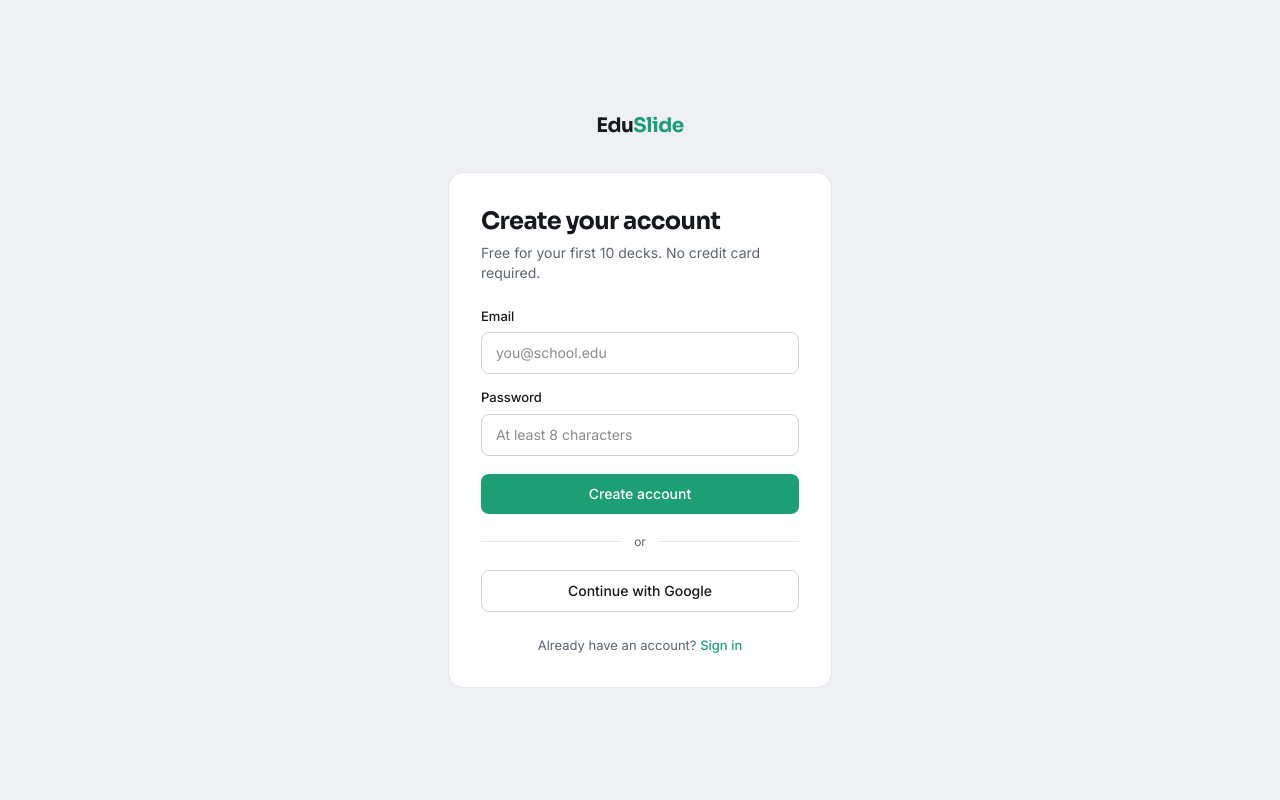
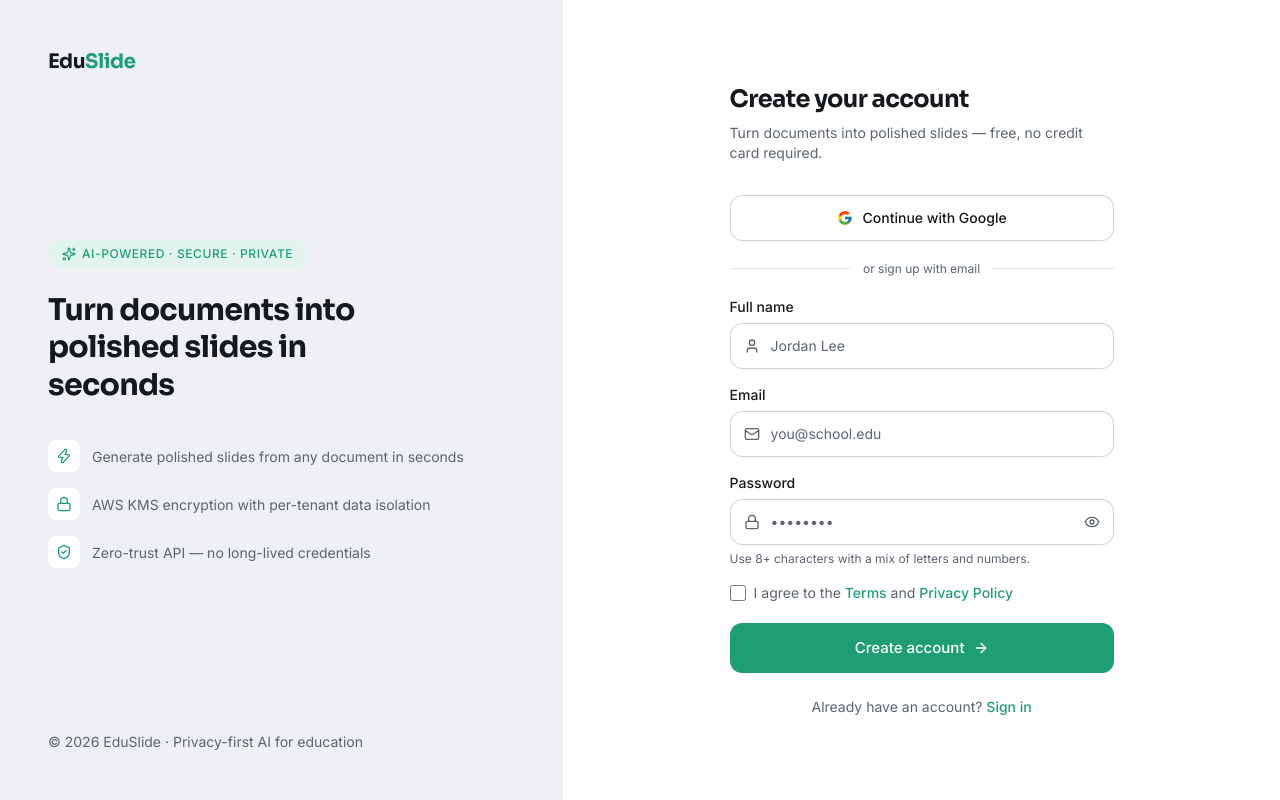
Before and after one commit to Guddu-Pandit/EduSlide, a Next.js app: page /signup in a window 1280 px wide. Built offline with nearby package versions, Linux system fonts and the light colour scheme.

Commit message:
feat: refactor authentication components; remove old layout and pages, integrate error handling in Login and Signup forms

```diff
--- a/app/(auth)/layout.tsx
+++ /dev/null
@@ -1,18 +0,0 @@
-import Link from "next/link";
-import { ReactNode } from "react";
-
-export default function AuthLayout({ children }: { children: ReactNode }) {
-  return (
-    <div className="flex min-h-screen flex-col items-center justify-center bg-surface-3 px-6 py-16">
-      <Link
-        href="/"
-        className="mb-8 font-display text-xl font-bold tracking-tight text-text-strong"
-      >
-        Edu<span className="text-brand">Slide</span>
-      </Link>
-      <div className="w-full max-w-sm rounded-2xl border border-border-soft bg-surface-1 p-8">
-        {children}
-      </div>
-    </div>
-  );
-}
--- a/app/(auth)/login/page.tsx
+++ /dev/null
@@ -1,110 +0,0 @@
-import { login, sendMagicLink, signInWithGoogle } from "@/app/lib/auth-actions";
-
-export default async function LoginPage({
-  searchParams,
-}: {
-  searchParams: Promise<{ error?: string; message?: string }>;
-}) {
-  const { error, message } = await searchParams;
-
-  return (
-    <>
-      <h1 className="mb-1.5 font-display text-2xl font-bold tracking-tight text-text-strong">
-        Welcome back
-      </h1>
-      <p className="mb-6 text-sm text-text-muted">
-        Sign in to your EduSlide workspace.
-      </p>
-
-      {error && (
-        <p className="mb-5 rounded-lg bg-[#fbeaea] px-3.5 py-2.5 text-[13px] text-[#b3261e]">
-          {error}
-        </p>
-      )}
-      {message && (
-        <p className="mb-5 rounded-lg bg-brand-tint px-3.5 py-2.5 text-[13px] text-brand">
-          {message}
-        </p>
-      )}
-
-      <form action={login} className="flex flex-col gap-3.5">
-        <div>
-          <label
-            htmlFor="email"
-            className="mb-1.5 block text-[13px] font-medium text-text-strong"
-          >
-            Email
-          </label>
-          <input
-            id="email"
-            name="email"
-            type="email"
-            required
-            placeholder="you@school.edu"
-            className="w-full rounded-lg border border-border-mid bg-surface-1 px-3.5 py-2.5 text-sm text-text-strong outline-none focus:border-brand"
-          />
-        </div>
-        <div>
-          <label
-            htmlFor="password"
-            className="mb-1.5 block text-[13px] font-medium text-text-strong"
-          >
-            Password
-          </label>
-          <input
-            id="password"
-            name="password"
-            type="password"
-            required
-            placeholder="••••••••"
-            className="w-full rounded-lg border border-border-mid bg-surface-1 px-3.5 py-2.5 text-sm text-text-strong outline-none focus:border-brand"
-          />
-        </div>
-        <button
-          type="submit"
-          className="mt-1 rounded-lg bg-brand px-5 py-2.5 text-sm font-medium text-white transition-colors hover:bg-brand-hover"
-        >
-          Sign in
-        </button>
-      </form>
-
-      <form action={sendMagicLink} className="mt-3 flex gap-2">
-        <input
-          name="email"
-          type="email"
-          required
-          placeholder="Or email me a magic link"
-          className="w-full rounded-lg border border-border-mid bg-surface-1 px-3.5 py-2.5 text-sm text-text-strong outline-none focus:border-brand"
-        />
-        <button
-          type="submit"
-          className="shrink-0 rounded-lg border border-border-strong px-4 py-2.5 text-sm text-text-strong transition-colors hover:bg-surface-2"
-        >
-          Send
-        </button>
-      </form>
-
-      <div className="my-5 flex items-center gap-3">
-        <span className="h-px flex-1 bg-border-soft" />
-        <span className="text-xs text-text-muted">or</span>
-        <span className="h-px flex-1 bg-border-soft" />
-      </div>
-
-      <form action={signInWithGoogle}>
-        <button
-          type="submit"
-          className="w-full rounded-lg border border-border-mid bg-surface-1 px-5 py-2.5 text-sm font-medium text-text-strong transition-colors hover:bg-surface-2"
-        >
-          Continue with Google
-        </button>
-      </form>
-
-      <p className="mt-6 text-center text-[13px] text-text-muted">
-        Don&apos;t have an account?{" "}
-        <a href="/signup" className="font-medium text-brand">
-          Sign up
-        </a>
-      </p>
-    </>
-  );
-}
--- a/app/(auth)/signup/page.tsx
+++ /dev/null
@@ -1,90 +0,0 @@
-import { signInWithGoogle, signup } from "@/app/lib/auth-actions";
-
-export default async function SignupPage({
-  searchParams,
-}: {
-  searchParams: Promise<{ error?: string }>;
-}) {
-  const { error } = await searchParams;
-
-  return (
-    <>
-      <h1 className="mb-1.5 font-display text-2xl font-bold tracking-tight text-text-strong">
-        Create your account
-      </h1>
-      <p className="mb-6 text-sm text-text-muted">
-        Free for your first 10 decks. No credit card required.
-      </p>
-
-      {error && (
-        <p className="mb-5 rounded-lg bg-[#fbeaea] px-3.5 py-2.5 text-[13px] text-[#b3261e]">
-          {error}
-        </p>
-      )}
-
-      <form action={signup} className="flex flex-col gap-3.5">
-        <div>
-          <label
-            htmlFor="email"
-            className="mb-1.5 block text-[13px] font-medium text-text-strong"
-          >
-            Email
-          </label>
-          <input
-            id="email"
-            name="email"
-            type="email"
-            required
-            placeholder="you@school.edu"
-            className="w-full rounded-lg border border-border-mid bg-surface-1 px-3.5 py-2.5 text-sm text-text-strong outline-none focus:border-brand"
-          />
-        </div>
-        <div>
-          <label
-            htmlFor="password"
-            className="mb-1.5 block text-[13px] font-medium text-text-strong"
-          >
-            Password
-          </label>
-          <input
-            id="password"
-            name="password"
-            type="password"
-            required
-            minLength={8}
-            placeholder="At least 8 characters"
-            className="w-full rounded-lg border border-border-mid bg-surface-1 px-3.5 py-2.5 text-sm text-text-strong outline-none focus:border-brand"
-          />
-        </div>
-        <button
-          type="submit"
-          className="mt-1 rounded-lg bg-brand px-5 py-2.5 text-sm font-medium text-white transition-colors hover:bg-brand-hover"
-        >
-          Create account
-        </button>
-      </form>
-
-      <div className="my-5 flex items-center gap-3">
-        <span className="h-px flex-1 bg-border-soft" />
-        <span className="text-xs text-text-muted">or</span>
-        <span className="h-px flex-1 bg-border-soft" />
-      </div>
-
-      <form action={signInWithGoogle}>
-        <button
-          type="submit"
-          className="w-full rounded-lg border border-border-mid bg-surface-1 px-5 py-2.5 text-sm font-medium text-text-strong transition-colors hover:bg-surface-2"
-        >
-          Continue with Google
-        </button>
-      </form>
-
-      <p className="mt-6 text-center text-[13px] text-text-muted">
-        Already have an account?{" "}
-        <a href="/login" className="font-medium text-brand">
-          Sign in
-        </a>
-      </p>
-    </>
-  );
-}
--- a/app/components/auth/LoginForm.tsx
+++ b/app/components/auth/LoginForm.tsx
@@ -4,19 +4,40 @@ import { useState } from "react";
 import Link from "next/link";
 import { ArrowRight, Eye, EyeOff, Lock, Mail } from "lucide-react";
 import GoogleIcon from "./GoogleIcon";
+import { login, sendMagicLink, signInWithGoogle } from "@/app/lib/auth-actions";
 
-export default function LoginForm() {
+export default function LoginForm({
+  error,
+  message,
+}: {
+  error?: string;
+  message?: string;
+}) {
   const [showPassword, setShowPassword] = useState(false);
+  const [mode, setMode] = useState<"password" | "magic-link">("password");
 
   return (
-    <form className="flex flex-col gap-4">
+    <div className="flex flex-col gap-4">
+      {error && (
+        <p className="rounded-lg bg-[#fbeaea] px-3.5 py-2.5 text-[13px] text-[#b3261e]">
+          {error}
+        </p>
+      )}
+      {message && (
+        <p className="rounded-lg bg-brand-tint px-3.5 py-2.5 text-[13px] text-brand">
+          {message}
+        </p>
+      )}
+
+      <form action={signInWithGoogle}>
         <button
-        type="button"
-        className="flex items-center justify-center gap-2.5 rounded-xl border border-border-mid bg-surface-1 px-4 py-3 text-sm font-medium text-text-strong transition-colors hover:bg-surface-2"
+          type="submit"
+          className="flex w-full items-center justify-center gap-2.5 rounded-xl border border-border-mid bg-surface-1 px-4 py-3 text-sm font-medium text-text-strong transition-colors hover:bg-surface-2"
         >
           <GoogleIcon />
           Continue with Google
         </button>
+      </form>
 
       <div className="flex items-center gap-3 py-1">
         <span className="h-px flex-1 bg-border-soft" />
@@ -24,11 +45,16 @@ export default function LoginForm() {
         <span className="h-px flex-1 bg-border-soft" />
       </div>
 
+      <form
+        action={mode === "password" ? login : sendMagicLink}
+        className="flex flex-col gap-4"
+      >
         <label className="flex flex-col gap-1.5">
           <span className="text-sm font-medium text-text-strong">Email</span>
           <div className="relative">
             <Mail className="pointer-events-none absolute left-3.5 top-1/2 h-4 w-4 -translate-y-1/2 text-text-muted" />
             <input
+              name="email"
               type="email"
               required
               autoComplete="email"
@@ -38,9 +64,12 @@ export default function LoginForm() {
           </div>
         </label>
 
+        {mode === "password" && (
           <label className="flex flex-col gap-1.5">
             <div className="flex items-center justify-between">
-          <span className="text-sm font-medium text-text-strong">Password</span>
+              <span className="text-sm font-medium text-text-strong">
+                Password
+              </span>
               <Link
                 href="/forgot-password"
                 className="text-xs font-medium text-brand hover:text-brand-hover"
@@ -51,6 +80,7 @@ export default function LoginForm() {
             <div className="relative">
               <Lock className="pointer-events-none absolute left-3.5 top-1/2 h-4 w-4 -translate-y-1/2 text-text-muted" />
               <input
+                name="password"
                 type={showPassword ? "text" : "password"}
                 required
                 autoComplete="current-password"
@@ -71,21 +101,27 @@ export default function LoginForm() {
               </button>
             </div>
           </label>
-
-      <label className="flex items-center gap-2 text-sm text-text-muted">
-        <input
-          type="checkbox"
-          className="h-4 w-4 rounded border-border-mid text-brand focus:ring-2 focus:ring-brand-tint"
-        />
-        Remember me for 30 days
-      </label>
+        )}
 
         <button
           type="submit"
           className="mt-1 flex items-center justify-center gap-2 rounded-xl bg-brand px-5 py-3.5 text-[15px] font-medium text-white transition-colors hover:bg-brand-hover"
         >
-        Sign in
+          {mode === "password" ? "Sign in" : "Send magic link"}
           <ArrowRight className="h-4 w-4" />
+        </button>
+      </form>
+
+      <button
+        type="button"
+        onClick={() =>
+          setMode((m) => (m === "password" ? "magic-link" : "password"))
+        }
+        className="text-center text-sm font-medium text-brand hover:text-brand-hover"
+      >
+        {mode === "password"
+          ? "Sign in with a magic link instead"
+          : "Sign in with a password instead"}
       </button>
 
       <p className="mt-2 text-center text-sm text-text-muted">
@@ -94,6 +130,6 @@ export default function LoginForm() {
           Sign up free
         </Link>
       </p>
-    </form>
+    </div>
   );
 }
--- a/app/components/auth/SignupForm.tsx
+++ b/app/components/auth/SignupForm.tsx
@@ -4,19 +4,28 @@ import { useState } from "react";
 import Link from "next/link";
 import { ArrowRight, Eye, EyeOff, Lock, Mail, User } from "lucide-react";
 import GoogleIcon from "./GoogleIcon";
+import { signInWithGoogle, signup } from "@/app/lib/auth-actions";
 
-export default function SignupForm() {
+export default function SignupForm({ error }: { error?: string }) {
   const [showPassword, setShowPassword] = useState(false);
 
   return (
-    <form className="flex flex-col gap-4">
+    <div className="flex flex-col gap-4">
+      {error && (
+        <p className="rounded-lg bg-[#fbeaea] px-3.5 py-2.5 text-[13px] text-[#b3261e]">
+          {error}
+        </p>
+      )}
+
+      <form action={signInWithGoogle}>
         <button
-        type="button"
-        className="flex items-center justify-center gap-2.5 rounded-xl border border-border-mid bg-surface-1 px-4 py-3 text-sm font-medium text-text-strong transition-colors hover:bg-surface-2"
+          type="submit"
+          className="flex w-full items-center justify-center gap-2.5 rounded-xl border border-border-mid bg-surface-1 px-4 py-3 text-sm font-medium text-text-strong transition-colors hover:bg-surface-2"
         >
           <GoogleIcon />
           Continue with Google
         </button>
+      </form>
 
       <div className="flex items-center gap-3 py-1">
         <span className="h-px flex-1 bg-border-soft" />
@@ -24,11 +33,13 @@ export default function SignupForm() {
         <span className="h-px flex-1 bg-border-soft" />
       </div>
 
+      <form action={signup} className="flex flex-col gap-4">
         <label className="flex flex-col gap-1.5">
           <span className="text-sm font-medium text-text-strong">Full name</span>
           <div className="relative">
             <User className="pointer-events-none absolute left-3.5 top-1/2 h-4 w-4 -translate-y-1/2 text-text-muted" />
             <input
+              name="name"
               type="text"
               required
               autoComplete="name"
@@ -43,6 +54,7 @@ export default function SignupForm() {
           <div className="relative">
             <Mail className="pointer-events-none absolute left-3.5 top-1/2 h-4 w-4 -translate-y-1/2 text-text-muted" />
             <input
+              name="email"
               type="email"
               required
               autoComplete="email"
@@ -57,6 +69,7 @@ export default function SignupForm() {
           <div className="relative">
             <Lock className="pointer-events-none absolute left-3.5 top-1/2 h-4 w-4 -translate-y-1/2 text-text-muted" />
             <input
+              name="password"
               type={showPassword ? "text" : "password"}
               required
               minLength={8}
@@ -107,6 +120,7 @@ export default function SignupForm() {
           Create account
           <ArrowRight className="h-4 w-4" />
         </button>
+      </form>
 
       <p className="mt-2 text-center text-sm text-text-muted">
         Already have an account?{" "}
@@ -114,6 +128,6 @@ export default function SignupForm() {
           Sign in
         </Link>
       </p>
-    </form>
+    </div>
   );
 }
--- a/app/lib/auth-actions.ts
+++ b/app/lib/auth-actions.ts
@@ -28,6 +28,9 @@ export async function signup(formData: FormData) {
     password: formData.get("password") as string,
     options: {
       emailRedirectTo: `${origin}/auth/callback`,
+      data: {
+        full_name: formData.get("name") as string,
+      },
     },
   });
 
--- a/app/signup/page.tsx
+++ b/app/signup/page.tsx
@@ -6,13 +6,19 @@ export const metadata: Metadata = {
   title: "Create account · EduSlide",
 };
 
-export default function SignupPage() {
+export default async function SignupPage({
+  searchParams,
+}: {
+  searchParams: Promise<{ error?: string }>;
+}) {
+  const { error } = await searchParams;
+
   return (
     <AuthLayout
       title="Create your account"
       subtitle="Turn documents into polished slides — free, no credit card required."
     >
-      <SignupForm />
+      <SignupForm error={error} />
     </AuthLayout>
   );
 }
```
Also changed, not shown: app/login/page.tsx (+8 -2 lines). Lines whose indentation alone changed are shown as unchanged.
